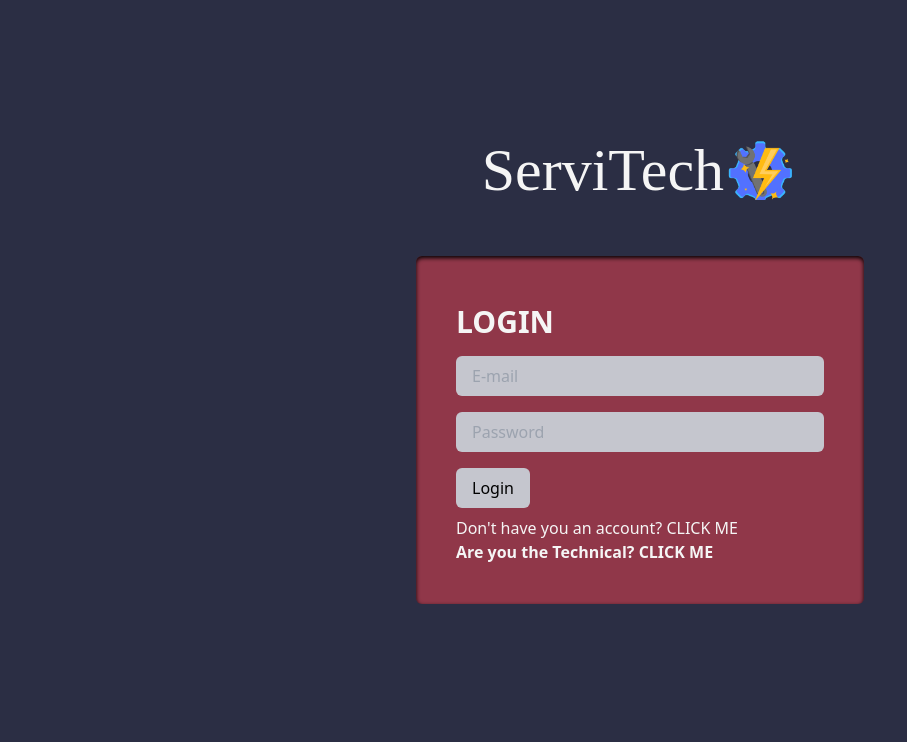
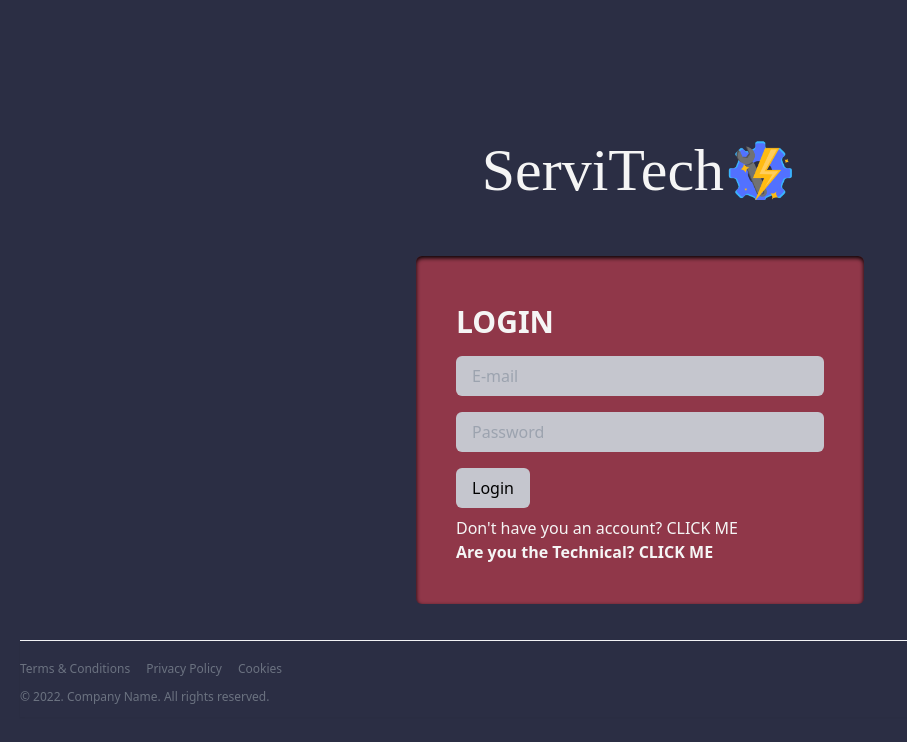
Before and after one commit to Yoyisn/Proyect_progress, a React (Vite) app in the folder Frontend/: page /login in a window 1280 px wide. Shown: the top 742 px of the page, without its empty margins (0-907 px from the left). Built offline with nearby package versions, Linux system fonts and the light colour scheme; a web font is replaced by a local one.

Commit message:
footer agregado

```diff
--- a/Frontend/src/App.jsx
+++ b/Frontend/src/App.jsx
@@ -17,6 +17,7 @@ import TechProfilePage from './Pages/TechProfile';
 
 import PageProblems from "./Pages/PageProblems";
 import TechLogin from "./Pages/TechLogin";
+import Footer from "./Components/Footer";
 
 function App() {
   return(
@@ -25,6 +26,7 @@ function App() {
       <TaskProvider>
         <BrowserRouter>
           <main className="container mx-auto px-5">
+
             <Routes>
 
             <Route path="/" element={ <HomePage /> } />
--- /dev/null
+++ b/Frontend/src/Components/Footer.jsx
@@ -0,0 +1,44 @@
+
+const Footer = () => {
+  return (
+    <>
+    <div className="border-t shadow-sm hover:shadow-lg border-gray-100 dark:border-Darkred translate-y-[-120px] pt-5">
+          <ul className="flex flex-wrap gap-4 text-xs">
+            <li>
+              <a
+                href="#"
+                className="text-gray-500 transition hover:opacity-75 dark:text-gray-400"
+              >
+                Terms & Conditions
+              </a>
+            </li>
+
+            <li>
+              <a
+                href="#"
+                className="text-gray-500 transition hover:opacity-75 dark:text-gray-400"
+              >
+                Privacy Policy
+              </a>
+            </li>
+
+            <li>
+              <a
+                href="#"
+                className="text-gray-500 transition hover:opacity-75 dark:text-gray-400"
+              >
+                Cookies
+              </a>
+            </li>
+          </ul>
+
+          <p className="mt-3 pb-3 text-xs text-gray-500 dark:text-gray-400">
+            &copy; 2022. Company Name. All rights reserved.
+          </p>
+        </div>
+    </>
+
+  );
+};
+
+export default Footer;
--- a/Frontend/src/Pages/HomePage.jsx
+++ b/Frontend/src/Pages/HomePage.jsx
@@ -1,8 +1,9 @@
 import NavBar from "../Components/NavBar.jsx";
-import { Link } from "react-router-dom";
+// import { Link } from "react-router-dom";
 
 import MainArticle from "../Components/MainArticle.jsx"
 import TecContainter from "../Components/TecContainer.jsx"
+
 // import CardsContainer from "../Components/CardsContainer.jsx";
 
 function HomePage() {
@@ -29,6 +30,7 @@ function HomePage() {
         </div>
         {/* <CardsContainer /> */}
       </div>
+
     </>
   );
 };
--- a/Frontend/src/Pages/LoginPage.jsx
+++ b/Frontend/src/Pages/LoginPage.jsx
@@ -1,9 +1,10 @@
+import Logo from "../assets/assets/images/image.png";
 import { useNavigate, Link } from "react-router-dom";
 import { useAuth } from "../Context/AuthContext";
+
 import { useForm } from "react-hook-form";
-
+import Footer from "../Components/Footer";
 import { useEffect } from "react";
-import Logo from "../assets/assets/images/image.png";
 
 function LoginPage() {
   const {
@@ -87,8 +88,12 @@ function LoginPage() {
             <Link to="/techLogin">
               <strong>Are you the Technical? CLICK ME</strong>
             </Link>
+
           </div>
+
         </div>
+        <Footer />
+
       </div>
     </>
   );
--- a/Frontend/src/Pages/RegisterPage.jsx
+++ b/Frontend/src/Pages/RegisterPage.jsx
@@ -4,6 +4,7 @@ import { useEffect } from "react";
 
 import { useNavigate, Link } from 'react-router-dom';
 import Logo from "../assets/assets/images/image.png";
+import Footer from "../Components/Footer";
 
 
 function RegisterPage() {
@@ -92,6 +93,7 @@ function RegisterPage() {
           </Link>
         </div>
       </div>
+        <Footer />
     </>
   );
 }
--- a/Frontend/src/Pages/TechLogin.jsx
+++ b/Frontend/src/Pages/TechLogin.jsx
@@ -4,6 +4,7 @@ import { useForm } from "react-hook-form";
 
 import { useEffect } from "react";
 import Logo from "../assets/assets/images/image.png";
+import Footer from "../Components/Footer";
 
 
 function TechLogin() {
@@ -81,6 +82,7 @@ function TechLogin() {
           </Link>
         </div>
       </div>
+      <Footer />
     </>
   );
 };
--- a/Frontend/src/Pages/TechRegister.jsx
+++ b/Frontend/src/Pages/TechRegister.jsx
@@ -5,6 +5,7 @@ import { Link } from "react-router-dom";
 import { useNavigate } from 'react-router-dom';
 import { useEffect } from "react";
 import Logo from "../assets/assets/images/image.png";
+import Footer from "../Components/Footer";
 
 
 function TechRegisterPage() {
@@ -107,6 +108,7 @@ function TechRegisterPage() {
           </Link>
         </div>
       </div>
+      <Footer />
     </>
   );
 };
```
